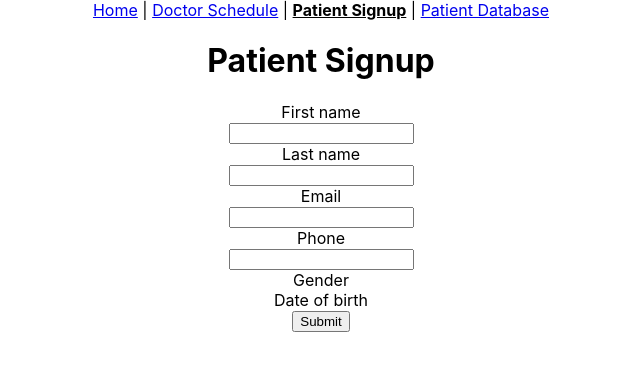
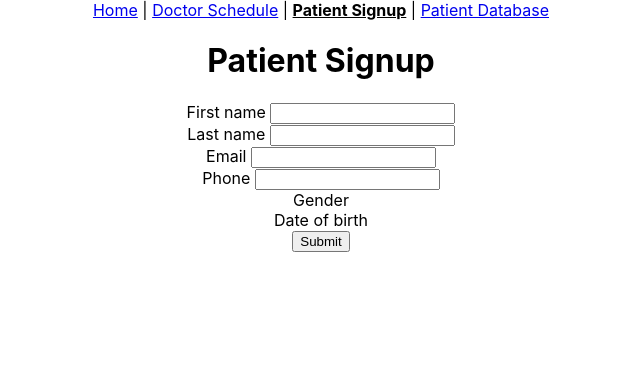
Before and after one commit to n-lusano/practiceassessment, a React (Create React App) app: page /patientsignup in a window 1280 px wide. Shown: the top 370 px of the page, without its empty margins (319-959 px from the left). Built offline with nearby package versions, Linux system fonts and the light colour scheme.

Commit message:
Working on the Form

```diff
--- a/src/components/Form.js
+++ b/src/components/Form.js
@@ -9,34 +9,26 @@
       [e.currentTarget.name]: e.currentTarget.value,
     });
 
-  console.log(input);
-
   return (
     <form>
       <div>
         <label>First name </label>
-      </div>
-      <div>
         <input type="text" name="firstName" onChange={handleInputChange} />
       </div>
       <div>
         <label>Last name </label>
+        <input type="text" name="lastName" onChange={handleInputChange} />
       </div>
-      <input type="text" name="lastName" onChange={handleInputChange} />
       <div>
         <label>Email </label>
+        <input type="text" name="email" onChange={handleInputChange} />
       </div>
-      <input type="text" name="email" onChange={handleInputChange} />
       <div>
         <label>Phone </label>
-      </div>
-      <div>
         <input type="text" name="phoneNumber" onChange={handleInputChange} />
       </div>
       <div>
         <label>Gender </label>
-      </div>
-      <div>
         {/* <input
                 type="text"
                 name="gender"
@@ -45,8 +37,6 @@
       </div>
       <div>
         <label>Date of birth </label>
-      </div>
-      <div>
         {/* <input
               type="text"
               name="dateOfBirth"
@@ -54,7 +44,7 @@
               /> */}
       </div>
       <div>
-        <input type="submit" value="Submit" />
+        <input type="submit" value="Submit" onClick={console.log(input)} />
       </div>
     </form>
   );
```
